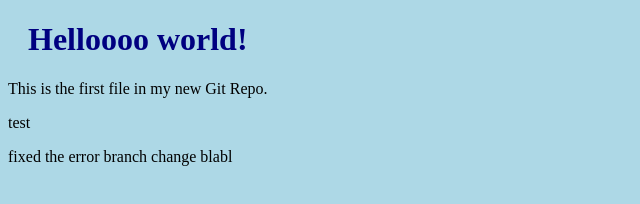
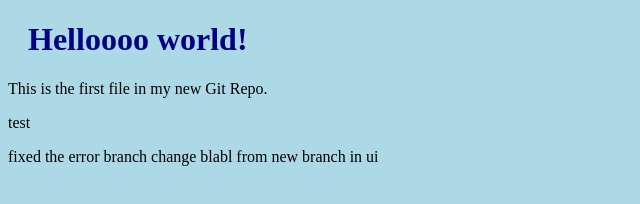
Before and after one commit to meabefir/git_remote, a plain HTML site: page index.html in a window 1280 px wide. Shown: the whole page, without its empty margins (0-640 px from the left). Drawn offline with Linux system fonts and the light colour scheme.

Commit message:
new remote branch

```diff
--- a/index.html
+++ b/index.html
@@ -14,5 +14,7 @@ branch change
 
 blabl
 
+  from new branch in ui
+
 </body>
 </html>
```
